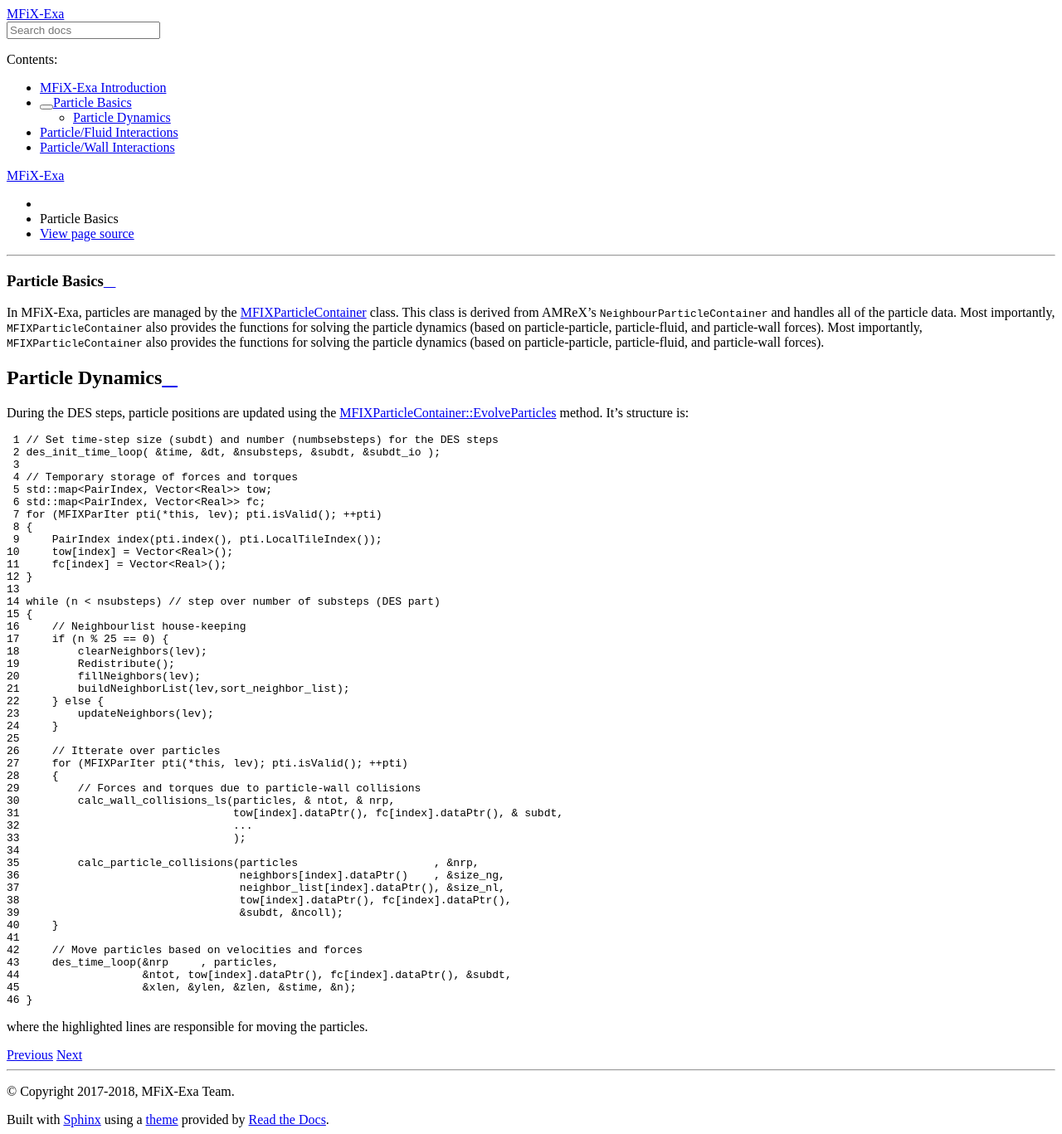
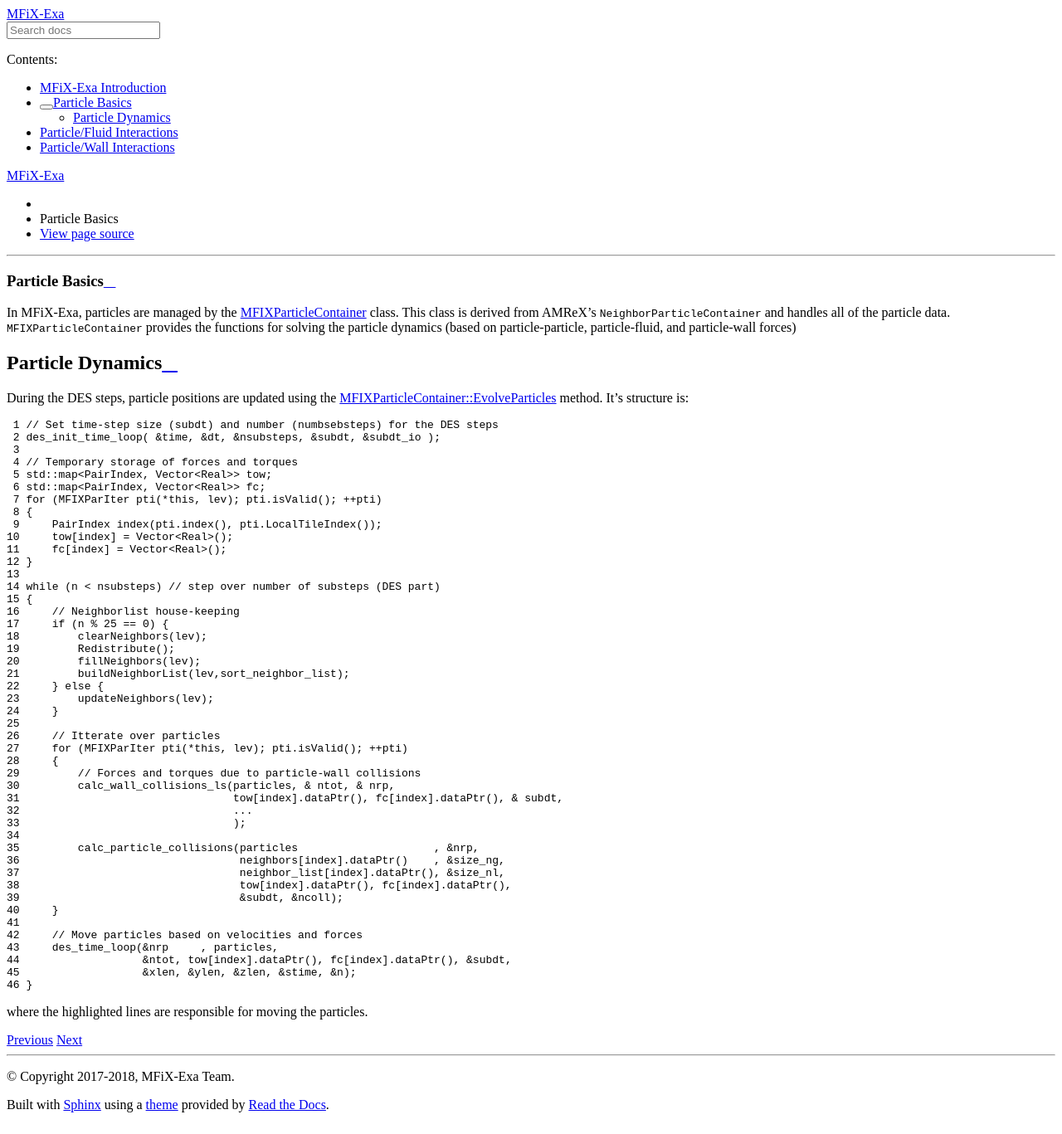
Before and after one commit to mwm126/MFIX-Exa, a Sphinx documentation site: the page built from docs/source/ParticleBasics.rst, in a window 1280 px wide. Shown: the whole page at 83% size. Built offline with Sphinx 7.4.7 and the Read the Docs theme 2.0.0, drawn with Linux system fonts in a browser that asks for light colours; pages that are not in the unit, such as notebooks, are missing from menus.

```diff
--- a/docs/source/Building.rst
+++ b/docs/source/BuildingCMake.rst
@@ -1,7 +1,7 @@
-Building MFiX-Exa
-=================
+Building MFiX-Exa with CMake
+============================
 
-There are two options to building MFiX-Exa:
+There are two options to building MFiX-Exa with cmake:
 
 o **SUPERBUILD (default):** Utilities download and build AMReX as part
 of the MFiX-Exa build process. This method is strongly encouraged as it
--- a/docs/source/Introduction.rst
+++ b/docs/source/Introduction.rst
@@ -7,6 +7,7 @@ MFiX-Exa Introduction
    :maxdepth: 1
 
    Structure
-   Building
+   BuildingCMake
+   BuildingGMake
    RunningTestSuite
    RegressionTesting
--- a/docs/source/ParticleBasics.rst
+++ b/docs/source/ParticleBasics.rst
@@ -9,13 +9,11 @@ Particle Basics
 
 In MFiX-Exa, particles are managed by the `MFIXParticleContainer
 <https://amrex-codes.github.io/MFIX-Exa/doxygen/class_m_f_i_x_particle_container.html>`_
-class.  This class is derived from AMReX's :cpp:`NeighbourParticleContainer`
-and handles all of the particle data. Most importantly,
-:cpp:`MFIXParticleContainer` also provides the functions for solving the
+class.  This class is derived from AMReX's :cpp:`NeighborParticleContainer`
+and handles all of the particle data.
+:cpp:`MFIXParticleContainer` provides the functions for solving the
 particle dynamics (based on particle-particle, particle-fluid, and
-particle-wall forces). Most importantly, :cpp:`MFIXParticleContainer` also
-provides the functions for solving the particle dynamics (based on
-particle-particle, particle-fluid, and particle-wall forces).
+particle-wall forces)
 
 
 Particle Dynamics
@@ -45,7 +43,7 @@ method. It's structure is:
 
     while (n < nsubsteps) // step over number of substeps (DES part)
     {
-        // Neighbourlist house-keeping
+        // Neighborlist house-keeping
         if (n % 25 == 0) {
             clearNeighbors(lev);
             Redistribute();
```
Also changed, not shown: docs/source/BuildingGMake.rst (added, +53 -0 lines).
